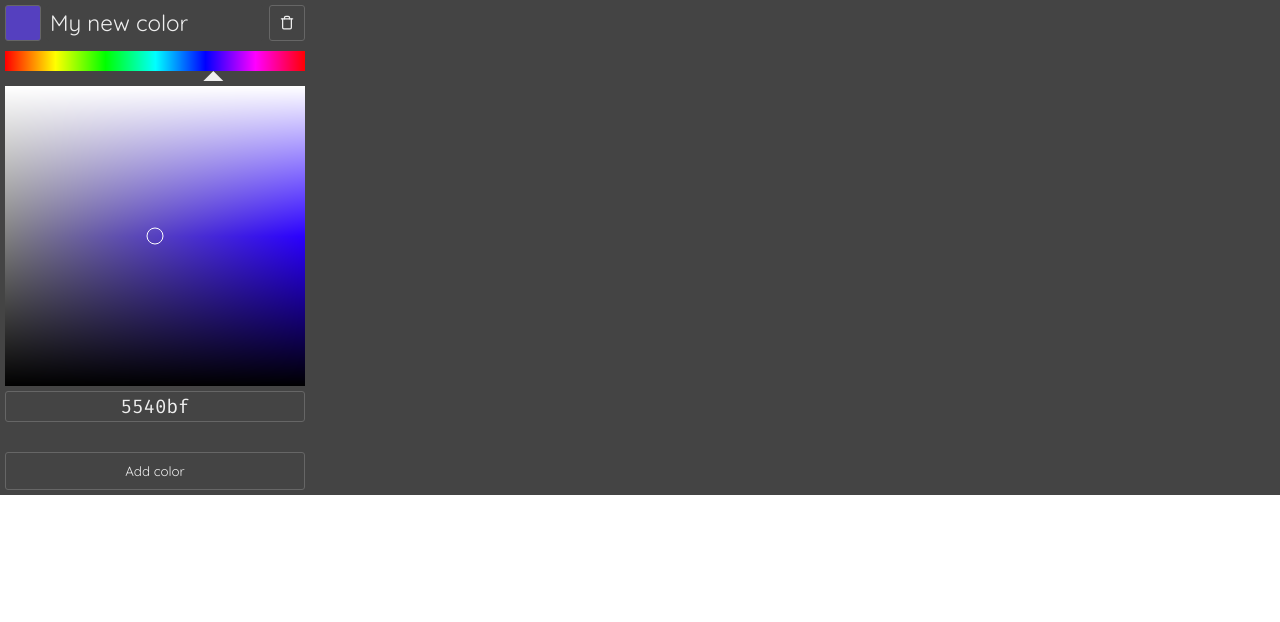
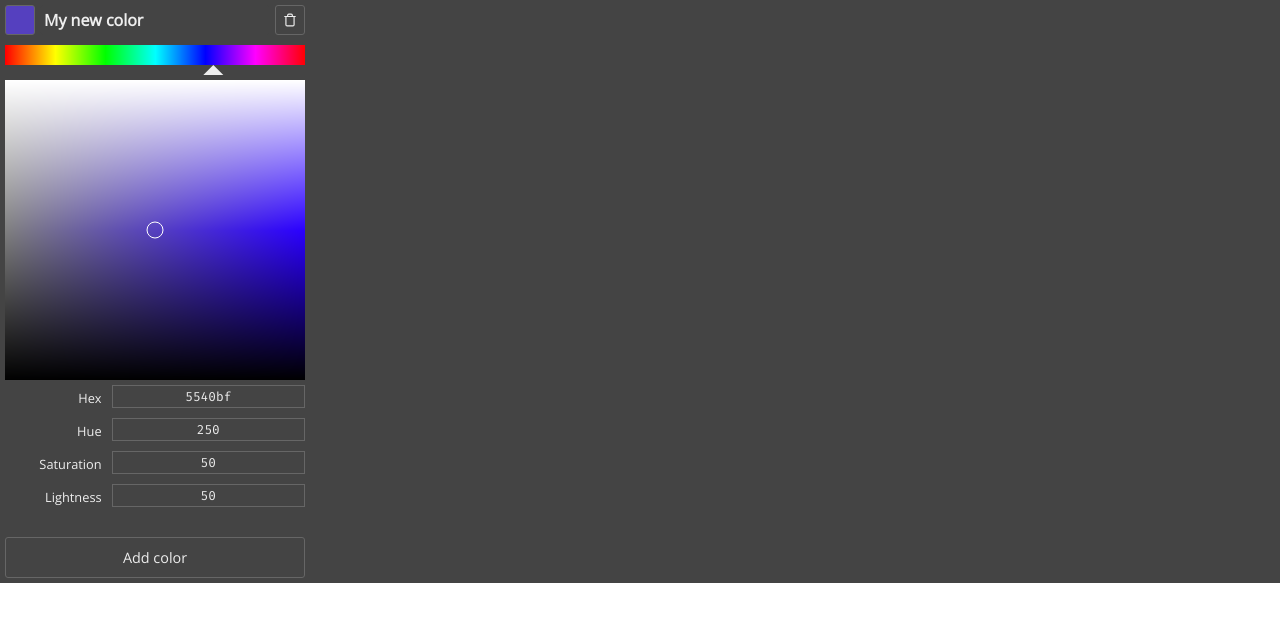
Before and after one commit to TimoStaudinger/pigment-studio, a React (Create React App) app: page / in a window 1280 px wide. Shown: the top 622 px of the page. Built offline with nearby package versions, Linux system fonts and the light colour scheme.

Commit message:
Add HSL input fields

```diff
--- a/package.json
+++ b/package.json
@@ -10,6 +10,7 @@
     "@types/node": "^13.7.4",
     "@types/react": "^16.9.21",
     "@types/react-dom": "^16.9.5",
+    "classnames": "^2.2.6",
     "react": "^16.12.0",
     "react-dom": "^16.12.0",
     "react-feather": "^2.0.3",
@@ -38,5 +39,7 @@
       "last 1 safari version"
     ]
   },
-  "devDependencies": {}
+  "devDependencies": {
+    "@types/classnames": "^2.2.9"
+  }
 }
--- a/public/index.html
+++ b/public/index.html
@@ -9,7 +9,7 @@
     <link rel="apple-touch-icon" href="%PUBLIC_URL%/logo192.png" />
     <link rel="manifest" href="%PUBLIC_URL%/manifest.json" />
     <link
-      href="https://fonts.googleapis.com/css?family=Fira+Mono|Quicksand&display=swap"
+      href="https://fonts.googleapis.com/css?family=Fira+Mono|Open+Sans&display=swap"
       rel="stylesheet"
     />
     <title>Iris</title>
--- a/src/components/colorpicker/ColorInput.module.css
+++ b/src/components/colorpicker/ColorInput.module.css
@@ -1,28 +1,36 @@
-.container {
+.row {
   position: relative;
   display: flex;
+  flex-direction: row;
 }
-.container input {
-  border: 1px solid #666;
-  background: #444;
+
+.label {
+  width: 100px;
+
   color: #eee;
-  border-radius: 3px;
-  padding: 3px;
+  line-height: 26px;
+  font-size: 0.8em;
+  text-align: right;
+  margin-right: 10px;
+}
+
+.input {
   font-family: 'Fira Mono';
   text-align: center;
-  font-size: 1.2em;
-  flex: 1;
-  transition: all 0.1s;
+  width: 192px;
+
+  border-radius: 0;
+  font-size: 0.8em;
 }
 
-.container input.invalid {
+.input.invalid {
   background: #5d5100 !important;
 }
 
 .warningIcon {
   position: absolute;
   right: 10px;
-  top: 3px;
+  top: 4px;
   color: #ffed73;
   opacity: 0;
   transition: all 0.1s;
--- a/src/components/colorpicker/ColorInput.tsx
+++ b/src/components/colorpicker/ColorInput.tsx
@@ -1,45 +1,43 @@
 import React, {useState, useEffect} from 'react'
+import classnames from 'classnames'
+import {AlertTriangle} from 'react-feather'
 
 import styles from './ColorInput.module.css'
-import {convertHSLToHex, convertHexToHSL} from '../../util/color'
-import {HSL} from '../../types/color'
-import {AlertTriangle} from 'react-feather'
 
 interface Props {
-  hsl: HSL
-  setHSL: (hsl: HSL) => void
+  label: string
+  value: string
+  onChange: (value: string) => boolean
 }
 
-const ColorInput = ({hsl, setHSL}: Props): JSX.Element => {
+const ColorInput = ({label, value, onChange}: Props): JSX.Element => {
   const [buffer, setBuffer] = useState('')
-  const [isInvalid, setIsInvalid] = useState(false)
+  const [isValid, setIsValid] = useState(true)
 
   useEffect(() => {
-    setIsInvalid(false)
-    setBuffer(convertHSLToHex(hsl))
-  }, [hsl])
+    setBuffer(value)
+    setIsValid(true)
+  }, [value])
 
-  const handleChangeHex = (hex: string): void => {
-    setBuffer(hex)
-
-    try {
-      setIsInvalid(false)
-      setHSL(convertHexToHSL(hex))
-    } catch (e) {
-      setIsInvalid(true)
-    }
+  const handleChange = (value: string): void => {
+    setBuffer(value)
+    setIsValid(onChange(value))
   }
 
   return (
-    <div className={styles.container}>
+    <div className={styles.row}>
+      <label className={styles.label}>{label}</label>
       <input
         value={buffer}
-        onChange={e => handleChangeHex(e.target.value)}
-        className={isInvalid ? styles.invalid : undefined}
+        onChange={e => handleChange(e.target.value)}
+        className={classnames(styles.input, {[styles.invalid]: !isValid})}
       />
 
       <AlertTriangle
-        className={styles.warningIcon + (isInvalid ? ' ' + styles.invalid : '')}
+        size={16}
+        className={classnames(styles.warningIcon, {
+          [styles.invalid]: !isValid
+        })}
       />
     </div>
   )
--- /dev/null
+++ b/src/components/colorpicker/ColorInputs.module.css
@@ -0,0 +1,4 @@
+.container {
+  display: flex;
+  flex-direction: column;
+}
--- /dev/null
+++ b/src/components/colorpicker/ColorInputs.tsx
@@ -0,0 +1,70 @@
+import React from 'react'
+
+import {HSL} from '../../types/color'
+import {convertHexToHSL, convertHSLToHex} from '../../util/color'
+import ColorInput from './ColorInput'
+
+import styles from './ColorInputs.module.css'
+
+interface Props {
+  hsl: HSL
+  setHSL: (hsl: HSL) => void
+}
+
+const ColorInputs = ({hsl, setHSL}: Props) => {
+  return (
+    <div className={styles.container}>
+      <ColorInput
+        label="Hex"
+        value={convertHSLToHex(hsl)}
+        onChange={hex => {
+          try {
+            setHSL(convertHexToHSL(hex))
+            return true
+          } catch (e) {
+            return false
+          }
+        }}
+      />
+
+      <ColorInput
+        label="Hue"
+        value={String(Math.round(hsl.hue))}
+        onChange={hue => {
+          let parsed = parseInt(hue)
+          if (isNaN(parsed) || parsed < 0 || parsed > 359) return false
+          else {
+            setHSL({...hsl, hue: parsed})
+            return true
+          }
+        }}
+      />
+      <ColorInput
+        label="Saturation"
+        value={String(Math.round(hsl.saturation * 100))}
+        onChange={saturation => {
+          let parsed = parseInt(saturation)
+          if (isNaN(parsed) || parsed < 0 || parsed > 99) return false
+          else {
+            setHSL({...hsl, saturation: parsed / 100})
+            return true
+          }
+        }}
+      />
+      <ColorInput
+        label="Lightness"
+        value={String(Math.round(hsl.lightness * 100))}
+        onChange={lightness => {
+          let parsed = parseInt(lightness)
+          if (isNaN(parsed) || parsed < 0 || parsed > 99) return false
+          else {
+            setHSL({...hsl, lightness: parsed / 100})
+            return true
+          }
+        }}
+      />
+    </div>
+  )
+}
+
+export default ColorInputs
--- a/src/components/colorpicker/ColorPicker.tsx
+++ b/src/components/colorpicker/ColorPicker.tsx
@@ -1,9 +1,9 @@
 import React from 'react'
 
+import {HSL} from '../../types/color'
 import HuePicker from './HuePicker'
 import ShadePicker from './ShadePicker'
-import ColorInput from './ColorInput'
-import {HSL} from '../../types/color'
+import ColorInputs from './ColorInputs'
 
 import styles from './ColorPicker.module.css'
 
@@ -17,7 +17,7 @@ const ColorPicker = ({hsl, setHSL}: Props) => {
     <div className={styles.container}>
       <HuePicker hsl={hsl} setHSL={setHSL} />
       <ShadePicker hsl={hsl} setHSL={setHSL} />
-      <ColorInput hsl={hsl} setHSL={setHSL} />
+      <ColorInputs hsl={hsl} setHSL={setHSL} />
     </div>
   )
 }
--- a/src/components/palette/ColorHeader.module.css
+++ b/src/components/palette/ColorHeader.module.css
@@ -4,10 +4,11 @@
 
 .header input {
   border: 1px solid #444;
-  font-size: 1.4em;
+  font-size: 1em;
   width: 100%;
   flex-grow: 1;
   margin-right: 5px;
+  font-weight: bold;
 }
 
 .header input:hover {
@@ -16,12 +17,12 @@
 }
 
 .removeButton {
-  height: 36px;
-  flex: 0 0 36px;
+  height: 30px;
+  flex: 0 0 30px;
   padding: 0;
-  line-height: 38px;
+  line-height: 32px;
 }
 
 .removeButton svg {
-  height: 15px;
+  /* height: 14px; */
 }
--- a/src/components/palette/ColorHeader.tsx
+++ b/src/components/palette/ColorHeader.tsx
@@ -19,7 +19,7 @@ const ColorHeader = ({name, hsl, setName, removeColor}: Props) => (
     <input value={name} onChange={e => setName(e.target.value)} />
 
     <button onClick={removeColor} className={styles.removeButton}>
-      <Trash />
+      <Trash size={14} />
     </button>
   </div>
 )
--- a/src/components/palette/ColorSample.module.css
+++ b/src/components/palette/ColorSample.module.css
@@ -1,8 +1,8 @@
 .sample {
   display: flex;
 
-  height: 34px;
-  flex: 0 0 34px;
+  height: 28px;
+  flex: 0 0 28px;
 
   border: 1px solid #666;
   border-radius: 3px;
--- a/src/index.css
+++ b/src/index.css
@@ -1,11 +1,11 @@
 body {
   margin: 0;
-  font-family: 'Quicksand';
+  font-family: 'Open Sans';
 }
 
 button,
 input {
-  font-family: 'Quicksand';
+  font-family: 'Open Sans';
 }
 
 input {
@@ -32,6 +32,7 @@ button {
   padding: 10px;
   cursor: pointer;
   transition: all 0.2s;
+  font-size: 0.9em;
 }
 
 button:hover {
```
Also changed, not shown: 1 other file (tests, documents, lock files or other folders).
